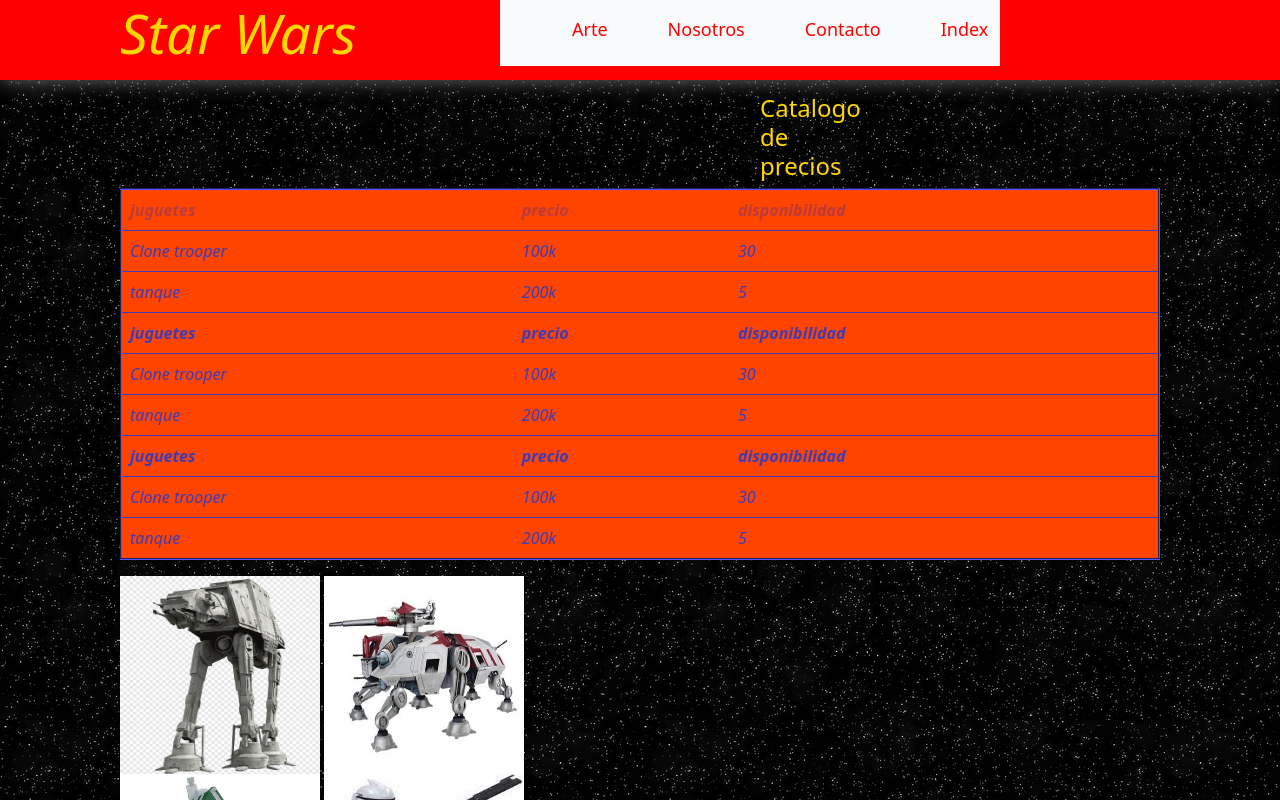
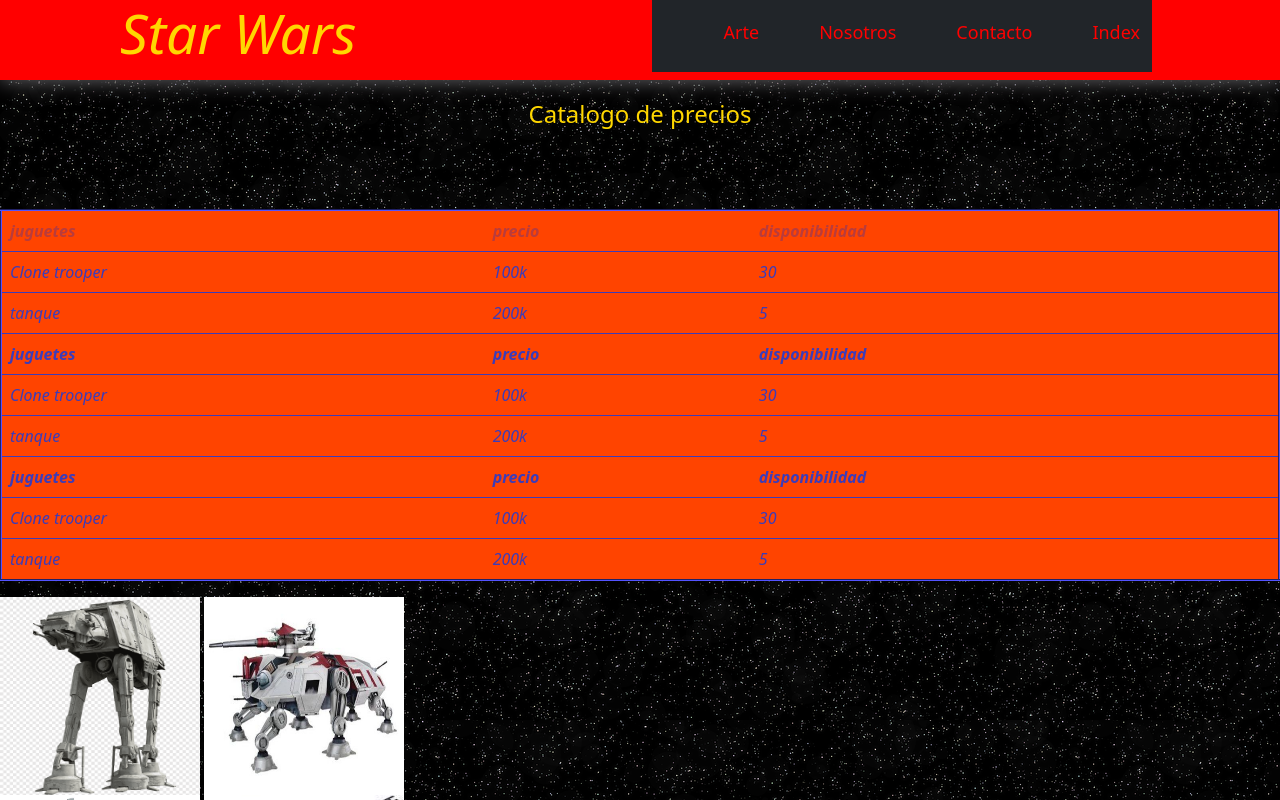
Before and after one commit to SebastianPeluffo/SW_Toys-Peluffo, a plain HTML site: page paginas/star_wars.html in a window 1280 px wide. Shown: the top 800 px of the page. Drawn offline with Linux system fonts and the light colour scheme; files whose address does not match are found by name.

Commit message:
navbar dark

```diff
--- a/css/estilos.css
+++ b/css/estilos.css
@@ -30,9 +30,7 @@
 .footer_text{
   color: blue;
 }
-.row{
 
-}
 .contenedor {
     background-image: url(../imagenes/fONDO.webp);
 
@@ -52,11 +50,16 @@
         box-shadow: 0px 1px 20px 0px rgb(103, 102, 105);
           grid-area: header;
         }
+        .nav-item li{
+
+            color: gold;
+        }
     .menu {
         list-style: none;
         font-size: 0;
         font-style: italic;
         margin-top: 30px;
+        color: gold;
      }
       .table{
         background-color: rgb(255, 68, 0);
@@ -72,6 +75,7 @@
         font-weight: 500;
         text-decoration: none;
         color: gold;
+
      }
 
      .menu a:hover {
@@ -81,14 +85,24 @@
 .main{
 grid-area: main;
 }
-h3{
+.h3_contac{
 display: flex;
 justify-content: start;
-    color: rgb(193, 224, 15);
-    margin-left: 40pc;
-    margin-right: 40pc;
+    color: gold;
+    margin-left: 40px;
+    margin-right: 40px;
     margin-top: 100px;
     font-size: x-large;
+
+}
+h3{
+    display: flex;
+    justify-content: center;
+        color: gold;
+        margin-left: 40px;
+        margin-right: 40px;
+        margin-top: 100px;
+        font-size: x-large;
 
 }
 
@@ -362,6 +376,8 @@
         .Amsrillo__catalogo{
             color: gold;
             margin-top: 20px;
+            display: flex;
+            justify-content: center;
         }
         .hr{
             color: rgb(200, 255, 0);
@@ -371,6 +387,7 @@
             color: rgb(60, 60, 185);
             font-style: italic;
             border-color: rgb(60, 60, 185);
+            margin-top: 5pc;
         }
         .blueTable{
             color: rgb(185, 60, 60);
--- a/paginas/star_wars.html
+++ b/paginas/star_wars.html
@@ -12,7 +12,7 @@
 <!--Etiqueta body para cuerpo de pagina-->
 <body class="contenedor">
     <header class="header"><h1>Star Wars </h1>
-        <nav class="navbar navbar-expand-lg navbar-light bg-light encabezado__menu">
+        <nav class="navbar navbar-expand-lg navbar-light bg-dark encabezado__menu">
                 <div class="container-fluid">
 
                   <button class="navbar-toggler" type="button" data-bs-toggle="collapse" data-bs-target="#navbarSupportedContent" aria-controls="navbarSupportedContent" aria-expanded="false" aria-label="Toggle navigation">
@@ -37,8 +37,9 @@
                   </div>
                 </div>
               </nav>
+      </header>
 
-            <hr class="hr">
+
     <h3 class="Amsrillo__catalogo"> Catalogo de precios </h3>
     <!--tabla a futuro sera cambiada -->
   <table class="table" border="2" cellspacing="10" cellpadding="5" >
```
Also changed, not shown: index.html (+2 -2 lines), paginas/contacto.html (+2 -2 lines), paginas/hot_toys.html (+1 -1 lines), paginas/nosotros.html (+2 -2 lines). Lines whose indentation alone changed are shown as unchanged.
